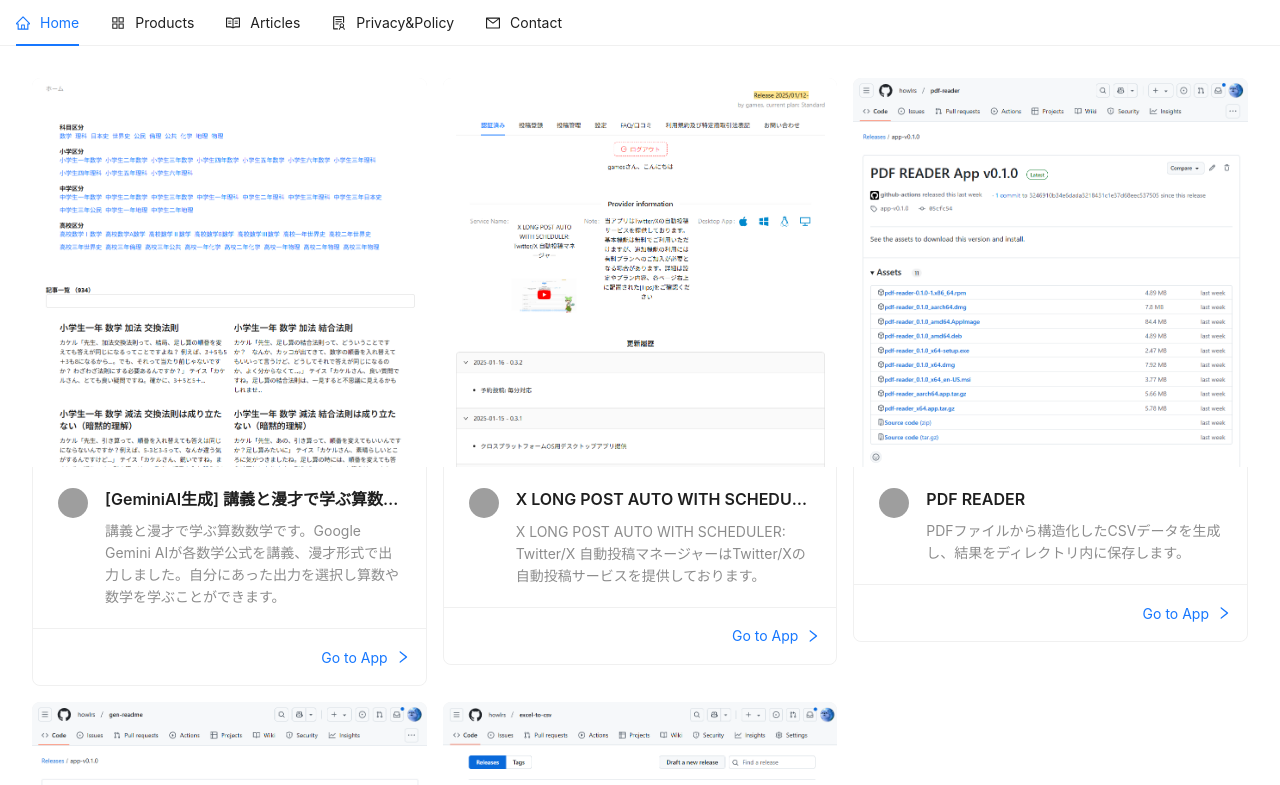
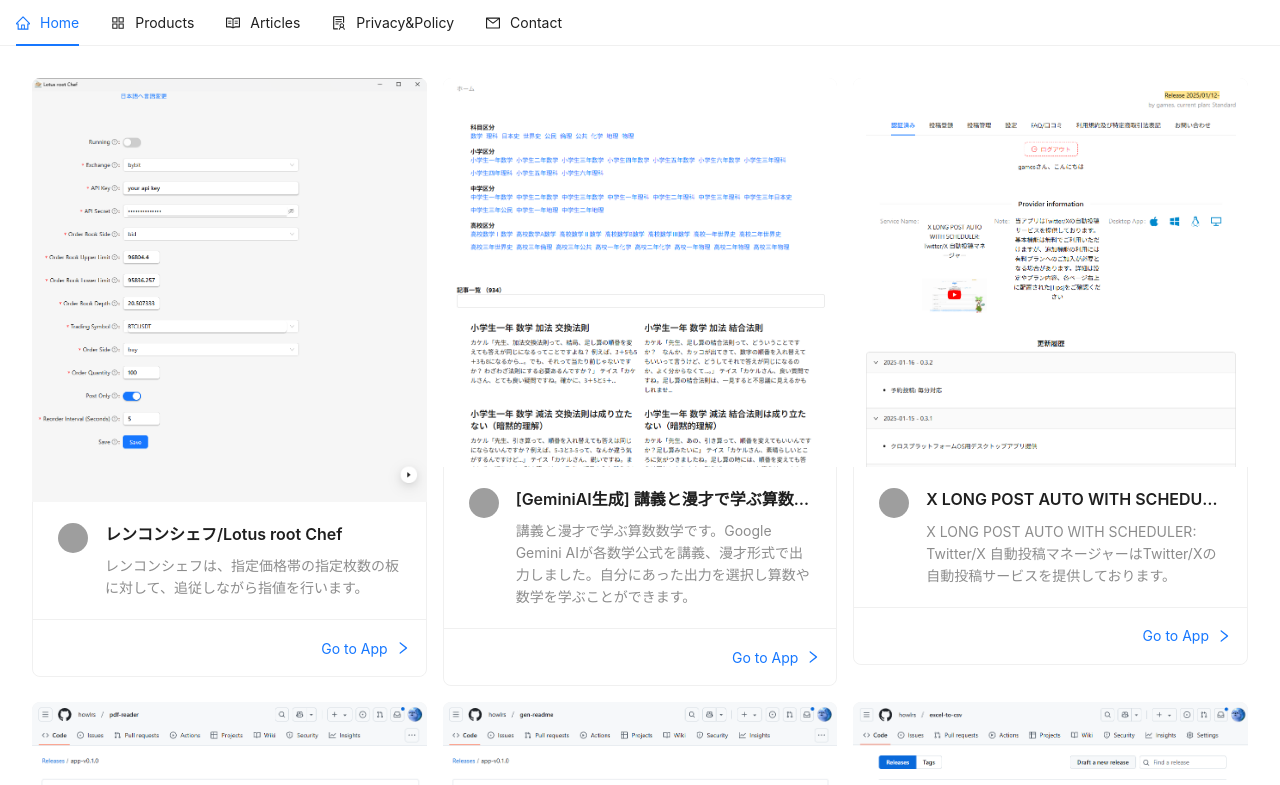
Before and after one commit to howlrs/portal, a Next.js app: page / in a window 1280 px wide. Shown: the top 785 px of the page. Built offline with nearby package versions, Linux system fonts and the light colour scheme; grey boxes are pictures that could not be loaded.

Commit message:
add product for lotus root chef

```diff
--- a/src/components/products.tsx
+++ b/src/components/products.tsx
@@ -1,4 +1,5 @@
 import { Products, Item } from '../../common/products';
+import lotus from '../../public/images/lotus.png';
 import prime from '../../public/images/prime.png';
 import xauto from '../../public/images/xauto.png';
 import reader from '../../public/images/reader.png';
@@ -7,6 +8,13 @@
 
 export const ProductsList = () => {
     const items: Item[] = [
+        {
+            name: 'レンコンシェフ/Lotus root Chef',
+            url: 'https://github.com/howlrs/lotus-root-chef',
+            image_url: lotus.src,
+            icon_url: 'https://github.com/howlrs/lotus-root-chef/blob/master/src-tauri/icons/128x128@2x.png?raw=true',
+            description: 'レンコンシェフは、指定価格帯の指定枚数の板に対して、追従しながら指値を行います。'
+        },
         {
             name: '[GeminiAI生成] 講義と漫才で学ぶ算数数学',
             url: 'https://prime.howlrs.net/',
```
Also changed, not shown: public/images/lotus.png (added).
